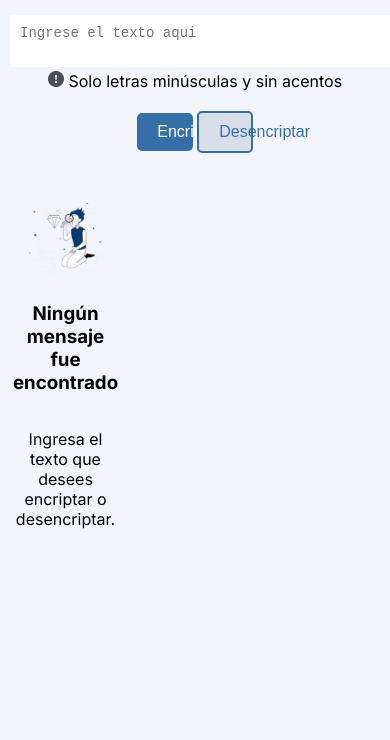
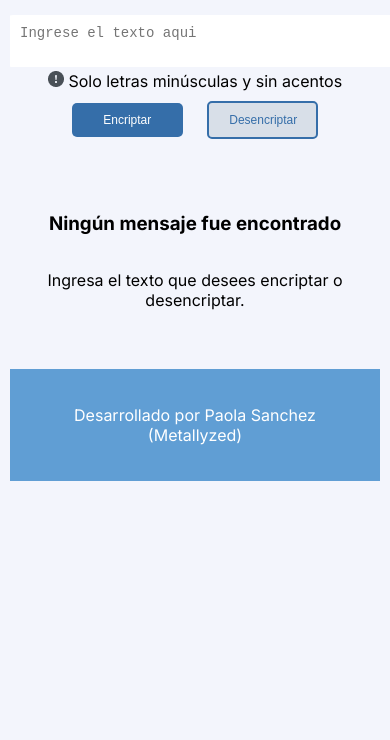
Before and after one commit to metallyzed/challenge-encriptador, a plain HTML site: page index.html in a window 390 px wide. Shown: the part 104-844 px from the top of the page. Drawn offline with Linux system fonts and the light colour scheme.

Commit message:
Some final changes

```diff
--- a/index.html
+++ b/index.html
@@ -9,7 +9,7 @@
 </head>
 <body style="background-color: #F3F5FC">
 
-    <h1 style="text-align: left; margin-left: 2%; margin-right: 0; margin-top: 0;">Códificador/Decodificador de texto</h1>
+    <h1 style="text-align: left; margin-left: 1.4%; margin-right: 0; margin-top: 0;">Códificador/Decodificador de texto</h1>
 
     <div class="container">
         <div class="text-area">
@@ -26,6 +26,8 @@
             </div>
         </div>
 
+        <br /> <br /> <br /> <br />
+
         <div class="text-area">
             <div id="outputPlaceholder" class="placeholder">
                 <img src="./assets/muñeco.png" alt="Placeholder Image" style="color: black;">
@@ -38,6 +40,14 @@
         </div>
     </div>
 
+    <br /> <br /> <br /> <br />
+
+    <footer class="footer">
+        <div class="footer-content">
+            <p>Desarrollado por Paola Sanchez (Metallyzed)</p>
+        </div>
+    </footer>
+
     <script src="./src/main.js"></script>
 
 </body>
--- a/styles.css
+++ b/styles.css
@@ -19,7 +19,7 @@ body {
 }
 
 .output-area {
-    width: 30%;
+    width: 100%;
     height: 400px;
     position: relative;
     border: 2px solid #000000;
@@ -44,7 +44,7 @@ textarea {
 
 button {
     padding: 10px 20px;
-    font-size: 16px;
+    font-size: 18px;
     margin: 0 10px;
     cursor: pointer;
 }
@@ -55,7 +55,7 @@ button {
     justify-content: center;
     align-items: center;
     height: 100%;
-    width: 30%;
+    width: 100%;
     position: absolute;
     top: 0;
     left: 0;
@@ -75,11 +75,10 @@ button.encode {
     color: #ffffff;
     border: none;
     padding: 10px 20px;
-    font-size: 16px;
     cursor: pointer;
     border-radius: 5px;
     transition: background-color 0.3s ease;
-    width: 15%;
+    width: 30%;
 }
 
 button.decode {
@@ -87,11 +86,10 @@ button.decode {
     color: #356EA9;
     border: 2px solid #356EA9;
     padding: 10px 20px;
-    font-size: 16px;
     cursor: pointer;
     border-radius: 5px;
     transition: background-color 0.3s ease;
-    width: 15%;
+    width: 30%;
 }
 
 .copy {
@@ -108,33 +106,42 @@ button.decode {
     width: 15%;
 }
 
+.footer {
+    background-color: #609ED4;
+    color: #ffffff;
+    padding: 20px;
+    text-align: center;
+    font-size: 16px;
+    margin-bottom: -50px;
+    height: auto;
+}
+
 /* Responsive Design - For Tablets and Smaller Screens */
 @media (max-width: 768px) {
     .container {
-        flex-direction: column; /* Stack text areas on top of each other */
+        flex-direction: column; /* Stack areas vertically */
         align-items: center;
     }
 
     .text-area, .output-area {
         width: 100%; /* Full width for text areas */
         padding: 20px; /* Adjust padding for smaller screens */
-        height: auto; /* Adjust height to auto to fit content */
-        margin-bottom: 20px; /* Add space between stacked areas */
+        height: auto; /* Auto height to fit content */
+        margin-bottom: 20px; /* Add spacing between stacked elements */
+    }
+
+    .output-area {
+        margin-top: 20px; /* Space below input area */
     }
 
     button {
-        width: 100%; /* Full width buttons */
-        margin: 10px 0; /* Add margin for vertical space between buttons */
-    }
-
-    .placeholder {
-        position: relative; /* Reset position for better stacking */
+        width: 100%; /* Buttons take full width */
+        font-size: 14px; /* Slightly smaller font for buttons */
+        padding: 12px 15px; /* Adjust padding for buttons */
     }
 
     .placeholder img {
-        top: 0;
-        left: 0;
-        transform: none; /* Reset transform for better placement */
+        display: none; /* Hide the placeholder image on smaller screens */
     }
 }
 
@@ -149,14 +156,15 @@ button.decode {
     }
 
     textarea {
-        font-size: 14px; /* Smaller font size for better fit */
+        font-size: 14px; /* Smaller font size for text */
     }
 
     button {
-        font-size: 14px; /* Smaller font size for buttons */
+        font-size: 12px; /* Smaller font size for buttons */
+        padding: 10px 15px; /* Smaller padding for buttons */
     }
 
     .placeholder img {
-        max-width: 70%; /* Reduce image size for mobile */
+        display: none; /* Keep placeholder image hidden */
     }
 }
```
Also changed, not shown: assets/app.png (added), 1 other file.
